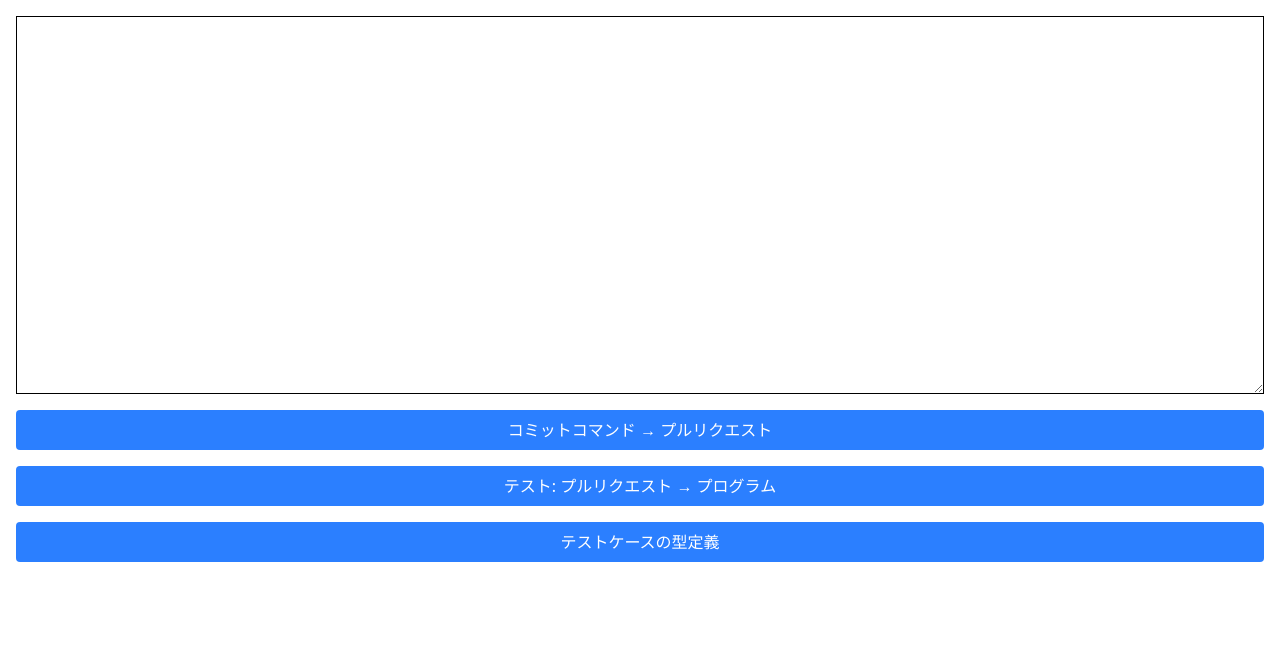
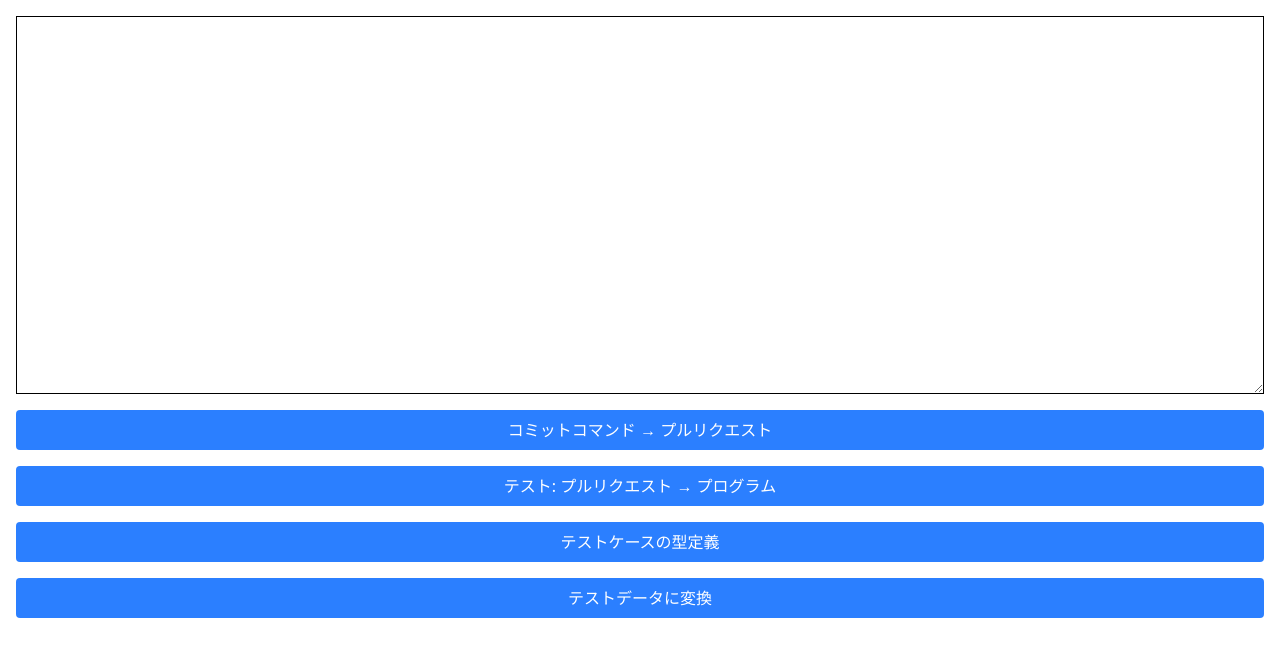
Before and after one commit to kubotama/prompt-maker, a React (Vite) app: page / in a window 1280 px wide. Shown: the top 656 px of the page. Built offline with nearby package versions, Linux system fonts and the light colour scheme.

Commit message:
Merge branch 'feat/transfer-testcase'

```diff
--- a/src/App.tsx
+++ b/src/App.tsx
@@ -58,6 +58,14 @@ function App() {
     textareaRef.current?.focus()
   }
 
+  const transferTestcase = () => {
+    const description = text.match(/\s*it\('(.*)'/)
+    if (description) {
+      return `{ errorName: '${description[1]}', }`
+    }
+    return ""
+  }
+
   return (
     <div className="flex flex-col gap-4 p-4">
       <textarea
@@ -95,6 +103,15 @@ function App() {
       >
         テストケースの型定義
       </button>
+      <button
+        onClick={() => {
+          const newText = transferTestcase()
+          setTextFocus(newText)
+        }}
+        className="px-4 py-2 bg-blue-500 text-white rounded hover:bg-blue-600"
+      >
+        テストデータに変換
+      </button>
     </div>
   )
 }
```
